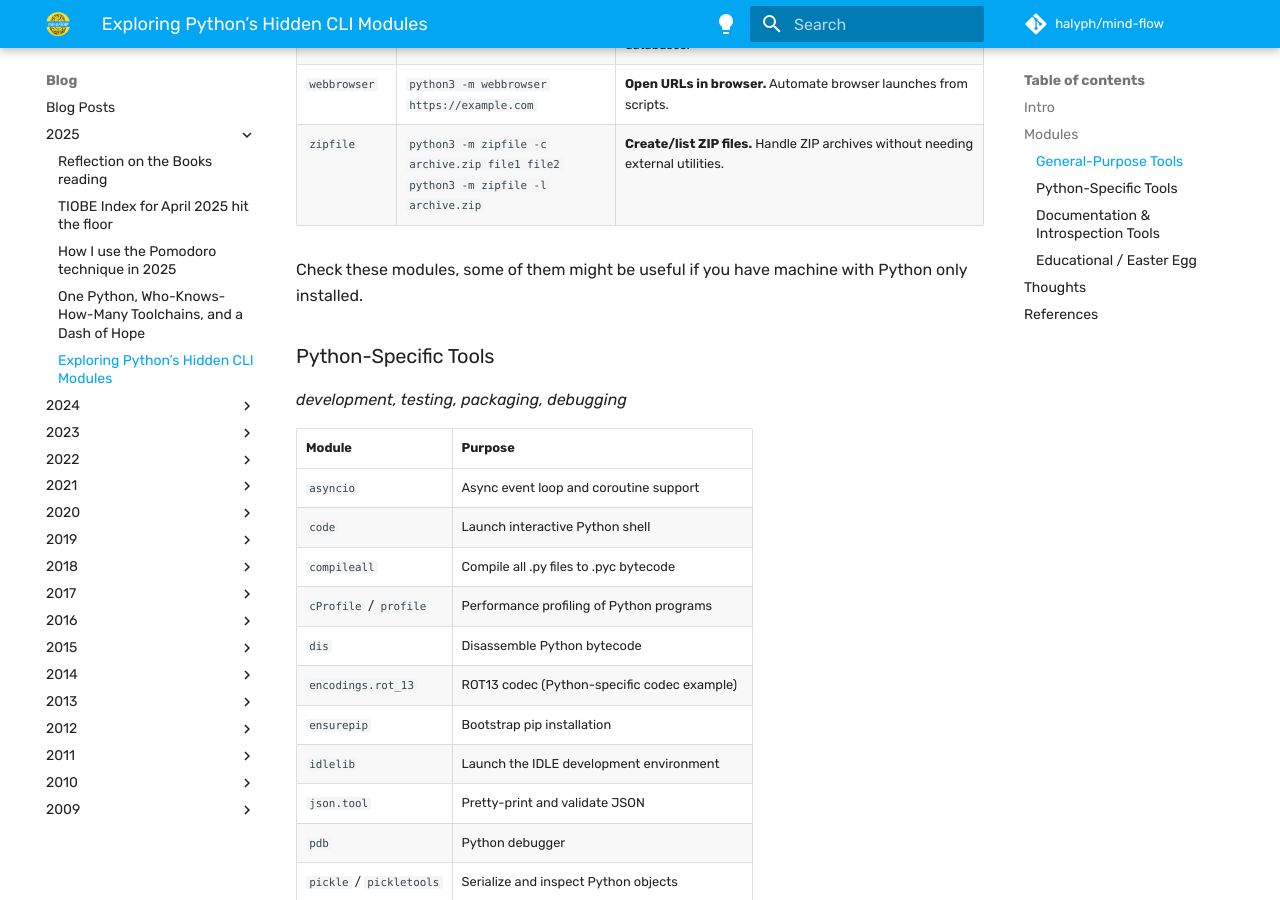
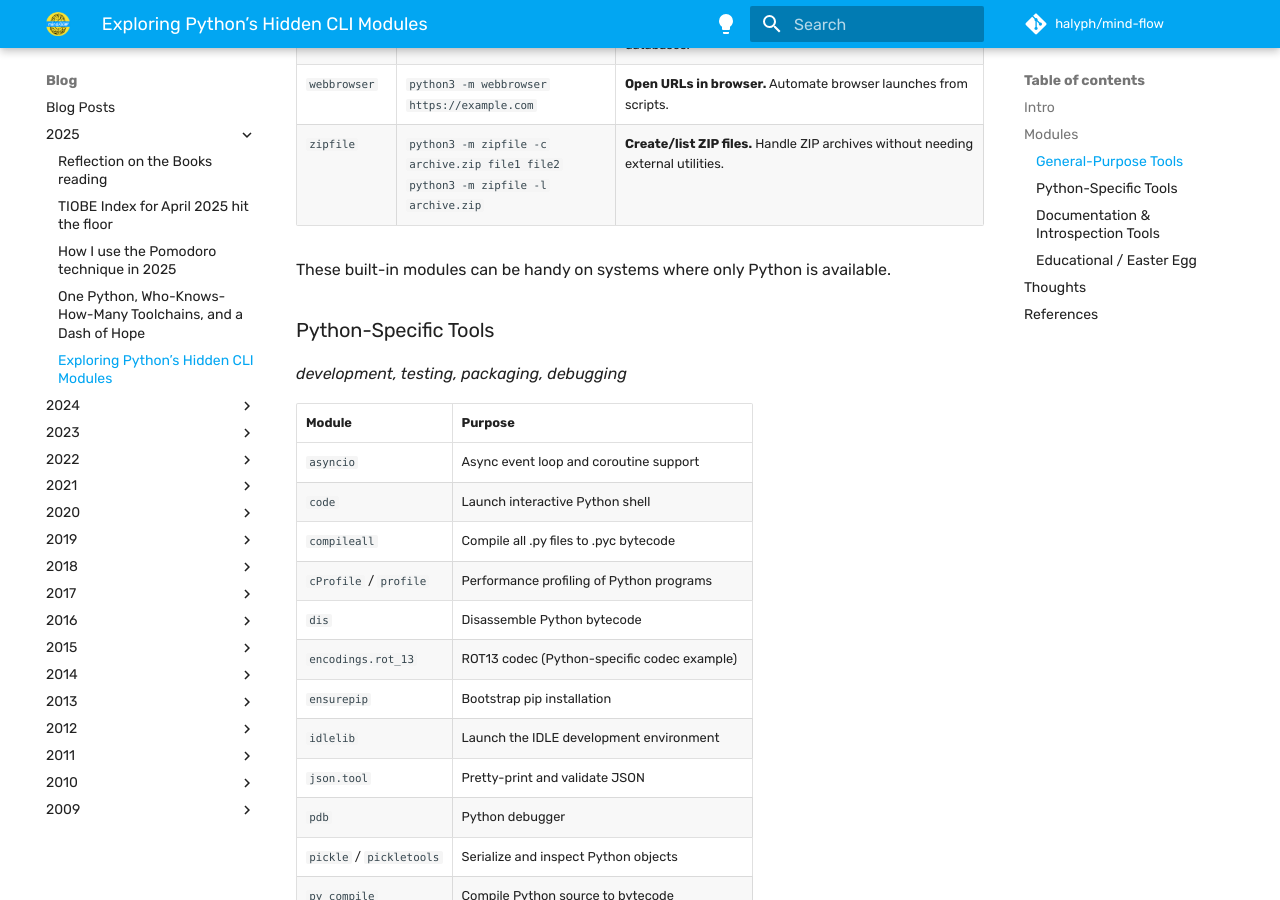
Before and after one commit to halyph/mind-flow, an MkDocs documentation site: the page built from docs/blog/2025/2025-05-23-py-modules-cli.md, in a window 1280 px wide and 900 px high, scrolled down 2509 px. Built offline with MkDocs 1.6.1 and Material for MkDocs 9.7.7, drawn with Linux system fonts in a browser that asks for light colours; some web fonts are replaced; comment, search, counter and statistics services are not loaded.

Commit message:
upd 2025-05-23-py-modules-cli

```diff
--- a/docs/blog/2025/2025-05-23-py-modules-cli.md
+++ b/docs/blog/2025/2025-05-23-py-modules-cli.md
@@ -51,7 +51,7 @@ Some are useful. Some are weird. All are built in.
 | `webbrowser`  | `python3 -m webbrowser https://example.com`                                            | **Open URLs in browser.** Automate browser launches from scripts.                                              |
 | `zipfile`     | `python3 -m zipfile -c archive.zip file1 file2`<br>`python3 -m zipfile -l archive.zip` | **Create/list ZIP files.** Handle ZIP archives without needing external utilities.                             |
 
-Check these modules, some of them might be useful if you have machine with Python only installed.
+These built-in modules can be handy on systems where only Python is available.
 
 ### Python-Specific Tools
 
```
